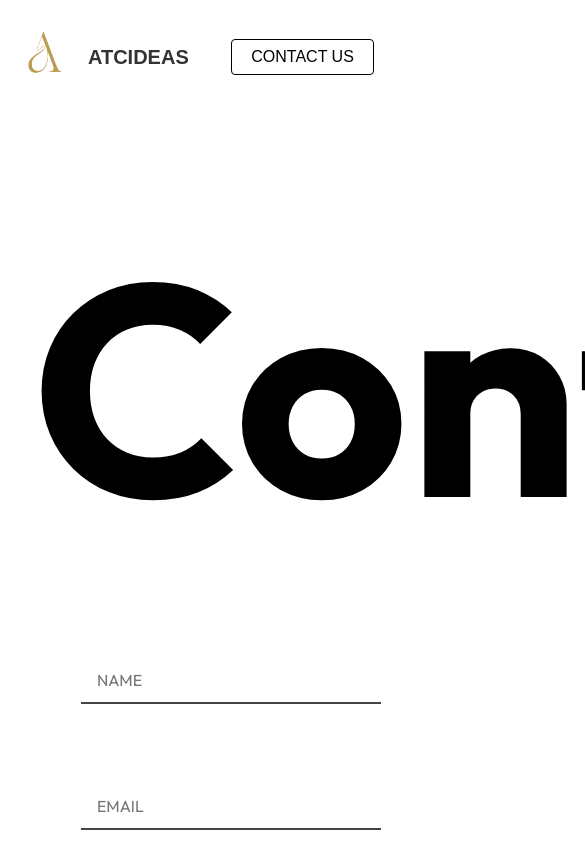
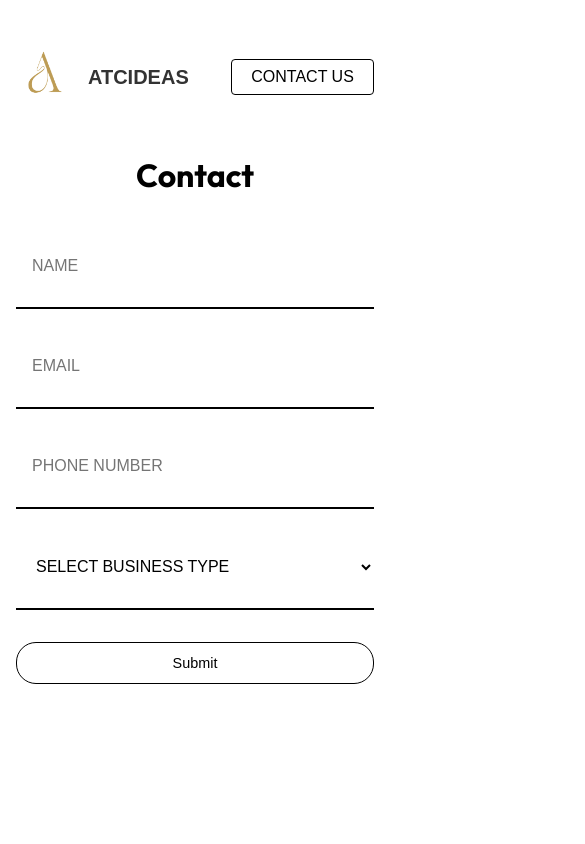
Before and after one commit to lonewolf9870/atcapp, a React (Vite) app in the folder atc/: page /contact in a window 390 px wide. Shown: the top 844 px of the page, 585 px wide, since content can reach past the window. Built offline with nearby package versions, Linux system fonts and the light colour scheme; a web font is replaced by a local one.

Commit message:
responsive contact page

```diff
--- a/atc/src/css/Contact.css
+++ b/atc/src/css/Contact.css
@@ -1,28 +1,30 @@
+/* General styles */
 .contact-container {
-    width: 90%j;
+    width: 100%;
     margin: 0 auto;
-    font-family: outfit;
+    font-family: 'Outfit', sans-serif;
+    padding: 20px 0;
 }
 
 .contact-form {
     padding: 2rem;
     border-radius: 12px;
+    max-width: 600px;
+    margin: 0 auto;
 }
 
 .contact-form h2 {
-    font-size: 300px;
-    font-family: 'Outfit', sans-serif;
+    font-size: 2.5rem;
     color: black;
-    margin-bottom: 2rem;
+    margin-bottom: 1.5rem;
     text-align: center;
 }
 
 .form-grid {
-    width:70%;
     display: grid;
-    grid-template-columns: repeat(auto-fit, minmax(300px, 1fr));
-    gap:80px;
-    margin:0 auto 2rem;
+    grid-template-columns: 1fr;
+    gap: 1.5rem;
+    margin-bottom: 2rem;
 }
 
 .form-group {
@@ -33,15 +35,14 @@
 input,
 select {
     width: 100%;
-    padding: 0.75rem 1rem;
+    padding: 2rem 1rem;
     font-size: 1rem;
     border: none;
-    border-bottom: 2px solid #444;
+    border-bottom: 2px solid black;
     background-color: transparent;
     color: black;
     transition: border-color 0.3s ease;
     text-transform: uppercase;
-    font-family: outfit;
 }
 
 input:focus,
@@ -51,7 +52,7 @@ select:focus {
 }
 
 .error-input {
-    border-color: #e74c3c !important;
+    border-color: #e74c3c;
 }
 
 .error-message {
@@ -62,19 +63,18 @@ select:focus {
 
 .animated-btn {
     position: relative;
-  overflow: hidden;
     background-color: transparent;
     color: black;
     border: 1px solid black;
-  width:150px;
-  padding:10px 20px;
-  font-size: 1rem;
+    width: 100%;
+    padding: 0.75rem;
+    font-size: 1.1rem;
     border-radius: 20px;
     cursor: pointer;
-  transition: color 0.3s ease;
-  display: block;
-  margin: 0 auto;
+    transition: color 0.3s ease, background-color 0.3s ease;
+    display: inline-block;
     z-index: 1;
+    overflow: hidden;
 }
 
 .animated-btn::before {
@@ -92,8 +92,8 @@ select:focus {
 }
 
 .animated-btn:hover::before {
-  width: 300px;
-  height: 300px;
+    width: 1000px;
+    height: 1000px;
 }
 
 .animated-btn:hover {
@@ -106,14 +106,39 @@ select:focus {
     cursor: not-allowed;
 }
 
-.animated-btn:disabled::before {
-  display: none;
-}
-
 .response-message {
     font-size: 16px;
     font-weight: bold;
     text-align: center;
-    margin: 40px;
-    color:green;
+    margin: 20px 0;
+    color: green;
 }
+
+/* Media queries for responsiveness */
+@media (max-width: 768px) {
+    .contact-form h2 {
+        font-size: 2rem;
+    }
+
+    .form-grid {
+        grid-template-columns: 1fr;
+    }
+
+    .animated-btn {
+        font-size: 1rem;
+    }
+}
+
+@media (max-width: 480px) {
+    .contact-form {
+        padding: 1rem;
+    }
+
+    .form-grid {
+        gap: 1rem;
+    }
+
+    .animated-btn {
+        font-size: 0.9rem;
+    }
+}
--- a/atc/src/pages/Contact.jsx
+++ b/atc/src/pages/Contact.jsx
@@ -2,7 +2,7 @@ import { useState, useCallback, useRef, useEffect } from "react";
 import "../css/Contact.css";
 import { gsap } from "gsap";
 import { Link } from "react-router-dom";
-import Navbar from '../components/Navbar'
+import Navbar from '../components/Navbar';
 
 // Validation patterns
 const VALIDATION_PATTERNS = {
@@ -15,7 +15,7 @@ const VALIDATION_PATTERNS = {
 const ERROR_MESSAGES = {
     name: "Please enter a valid name (letters and spaces only).",
     email: "Please enter a valid email address.",
-    phonenumber: "Please enter a valid 10-digit phonenumber number.",
+    phonenumber: "Please enter a valid 10-digit phone number.",
     type: "Please select a business type.",
 };
 
@@ -137,7 +137,7 @@ export default function ContactForm() {
 
     return (
         <div className="contact-container">
-            <Navbar/>
+            <Navbar />
             <form className="contact-form" onSubmit={handleSubmit} noValidate>
                 <h2>Contact</h2>
 
```
Lines whose indentation alone changed are shown as unchanged.
